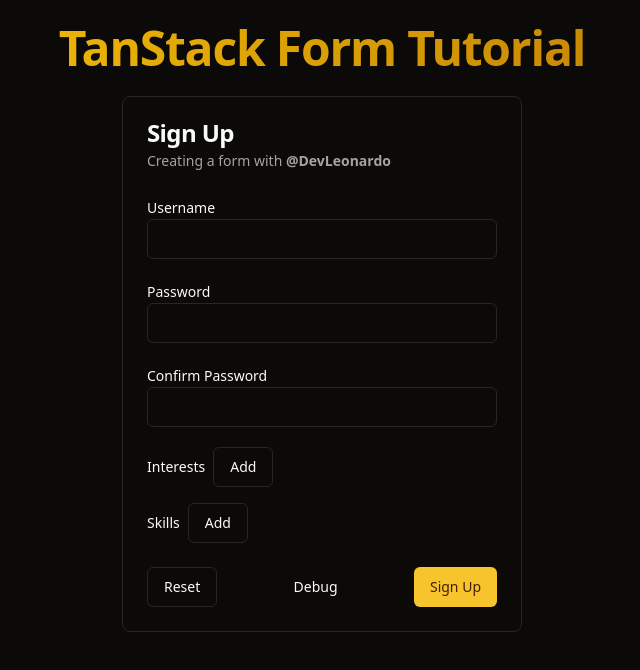
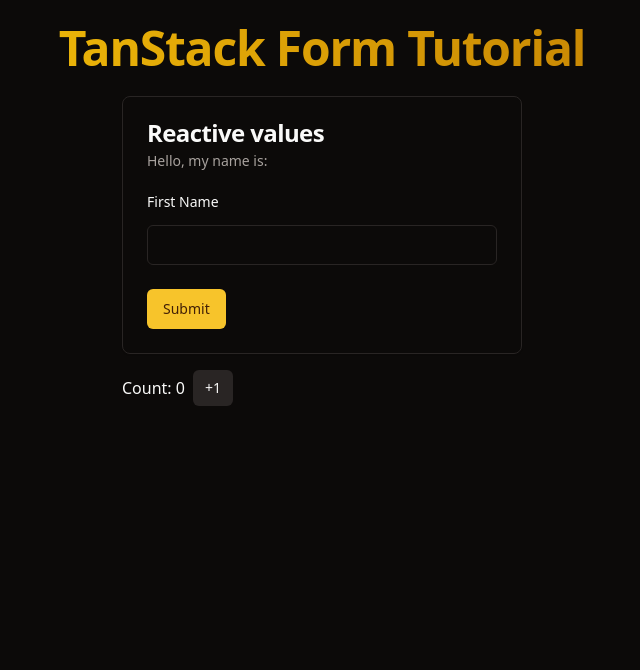
Before and after one commit to Balastrong/tanstack-form-demo, a React (Vite) app: page / in a window 1280 px wide. Shown: the top 670 px of the page, without its empty margins (318-958 px from the left). Built offline with nearby package versions, Linux system fonts and the light colour scheme.

Commit message:
Chapter 04: Reactivity

```diff
--- a/src/App.tsx
+++ b/src/App.tsx
@@ -1,5 +1,6 @@
-import { SignUp } from "@/components/SignUp";
+// import { SignUp } from "@/components/SignUp";
 import Typography from "./components/ui/typography";
+import { ReactiveForm } from "./components/ReactiveForm";
 
 function App() {
   return (
@@ -10,7 +11,8 @@
       >
         TanStack Form Tutorial
       </Typography>
-      <SignUp />
+      {/* <SignUp /> */}
+      <ReactiveForm />
     </div>
   );
 }
--- /dev/null
+++ b/src/components/ReactiveForm.tsx
@@ -0,0 +1,92 @@
+import { useForm } from "@tanstack/react-form";
+import { useState } from "react";
+import { Button } from "./ui/button";
+import {
+  Card,
+  CardContent,
+  CardDescription,
+  CardFooter,
+  CardHeader,
+  CardTitle,
+} from "./ui/card";
+import { Input } from "./ui/input";
+import { Label } from "./ui/label";
+
+export const ReactiveForm = () => {
+  const [count, setCount] = useState(0);
+  const form = useForm({
+    defaultValues: {
+      firstName: "",
+    },
+  });
+
+  // OPTION 1: Reactivity with form.useStore
+  // const firstName = form.useStore((state) => state.values.firstName);
+
+  console.log("Form Rerender");
+
+  return (
+    <div>
+      <Card className="w-[400px]">
+        <CardHeader>
+          <CardTitle>Reactive values</CardTitle>
+          <CardDescription>
+            {/* NOTE: This is not reactive, look for options 1 and 2 */}
+            Hello, my name is:{" "}
+            <span className="font-bold">{form.state.values.firstName}</span>
+            {/*
+              // OPTION 2: Reactivity with form.Subscribe
+            <form.Subscribe selector={(state) => state.values.firstName}>
+                {(firstName) => {
+                  console.log("form.Subscribe Rerender");
+                  return (
+                    <>
+                      Hello, my name is:{" "}
+                      <span className="font-bold">{firstName}</span>
+                    </>
+                  );
+                }}
+              </form.Subscribe> */}
+          </CardDescription>
+        </CardHeader>
+        <CardContent>
+          <form
+            className="flex flex-col gap-4"
+            onSubmit={(e) => {
+              e.preventDefault();
+              e.stopPropagation();
+              form.handleSubmit();
+            }}
+          >
+            <form.Field
+              name="firstName"
+              children={(field) => (
+                <>
+                  <Label htmlFor="username">First Name</Label>
+                  <Input
+                    type="text"
+                    value={field.state.value}
+                    onChange={(e) => field.handleChange(e.target.value)}
+                  />
+                </>
+              )}
+            />
+          </form>
+        </CardContent>
+        <CardFooter className="flex justify-between">
+          <Button onClick={form.handleSubmit}>Submit</Button>
+        </CardFooter>
+      </Card>
+      <div className="mt-4 flex gap-2 items-center">
+        Count: {count}
+        <Button
+          size={"sm"}
+          variant={"secondary"}
+          onClick={() => setCount((c) => c + 1)}
+        >
+          +1
+        </Button>
+      </div>
+    </div>
+  );
+};
```
